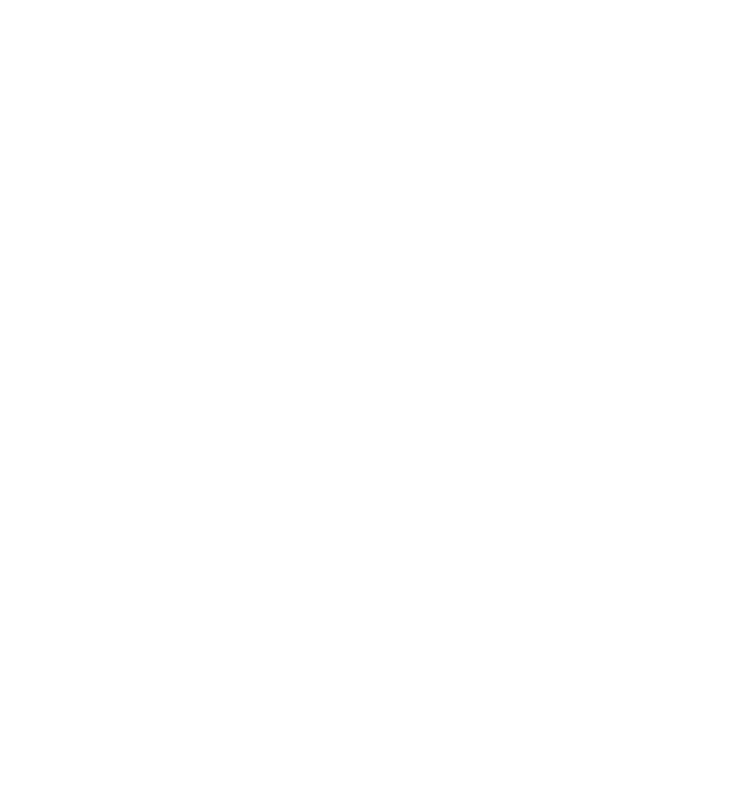
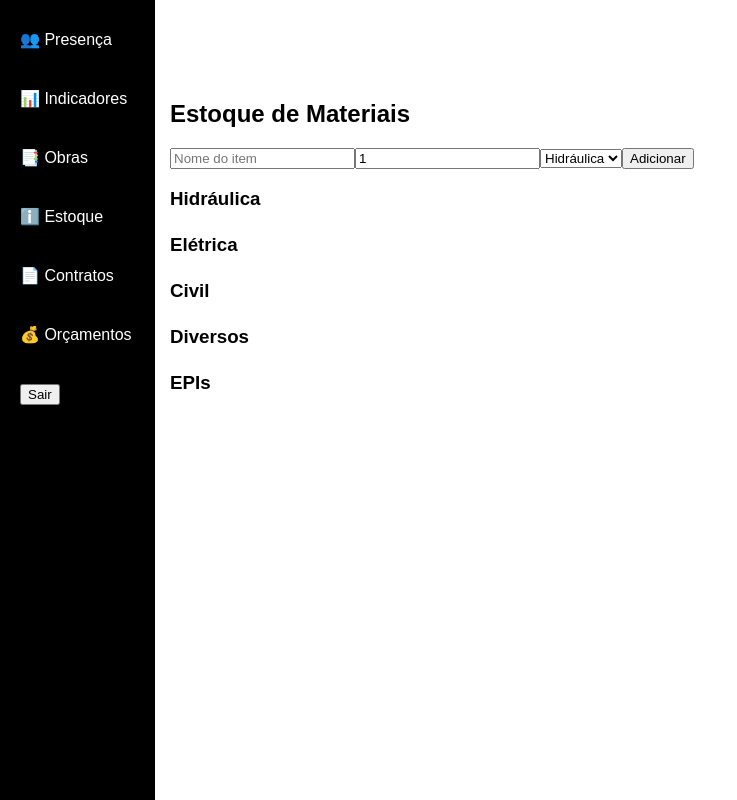
Before and after one commit to andremc331/app-DAFFI, a React (Create React App) app in the folder front/: page /estoque in a window 1280 px wide. Before the commit this address had no page. Shown: the whole page, without its empty margins (0-737 px from the left). Built offline with nearby package versions, Linux system fonts and the light colour scheme.

Commit message:
page estoque

```diff
--- a/front/src/App.tsx
+++ b/front/src/App.tsx
@@ -12,6 +12,7 @@
 import Funcionarios from './pages/Funcionarios';
 import Dashboard from './pages/Dashboard';
 import Obras from './pages/Obras';
+import Estoque from './pages/Estoque';
 
 const App: React.FC = () => {
   return (
@@ -29,6 +30,7 @@
           <Route path="/gerar-contrato" element={<GerarContrato />}/>
           <Route path="/obras" element={<Obras />}/>
           <Route path="/dashboard" element={<Dashboard/>}/>
+          <Route path="/estoque" element={<Estoque/>}/>
         </Routes>
       </BrowserRouter>
     </AuthProvider>
--- a/front/src/components/Sidebar.tsx
+++ b/front/src/components/Sidebar.tsx
@@ -16,16 +16,20 @@
         <span role="img" aria-label="Controle">📊</span> Indicadores
       </StyledComponents.SidebarItem>
 
+      <StyledComponents.SidebarItem onClick={() => navigate('/obras')}>
+        <span role="img" aria-label="Obras">📑</span> Obras
+      </StyledComponents.SidebarItem>
+
+      <StyledComponents.SidebarItem onClick={() => navigate('/estoque')}>
+        <span role="img" aria-label="Estoque">ℹ️</span> Estoque
+      </StyledComponents.SidebarItem>
+
       <StyledComponents.SidebarItem onClick={() => navigate('/gerar-contrato')}>
         <span role="img" aria-label="Contratos">📄</span> Contratos
       </StyledComponents.SidebarItem>
 
       <StyledComponents.SidebarItem onClick={() => navigate('/orcamentos')}>
         <span role="img" aria-label="Orçamentos">💰</span> Orçamentos
-      </StyledComponents.SidebarItem>
-
-      <StyledComponents.SidebarItem onClick={() => navigate('/obras')}>
-        <span role="img" aria-label="Obras">📑</span> Obras
       </StyledComponents.SidebarItem>
 
       <StyledComponents.SidebarItem>
--- /dev/null
+++ b/front/src/pages/Estoque.tsx
@@ -0,0 +1,114 @@
+import React, { useState, useEffect } from 'react';
+import StyledComponents from '../styled/Orcamentostyled';
+import Sidebar from '../components/Sidebar';
+
+const {Container, MainWrapper, Content} = StyledComponents
+
+type Categoria = 'Hidráulica' | 'Elétrica' | 'Civil' | 'Diversos' | 'EPIs';
+
+interface ItemEstoque {
+  id: string;
+  nome: string;
+  quantidade: number;
+  categoria: Categoria;
+}
+
+const categorias: Categoria[] = ['Hidráulica', 'Elétrica', 'Civil', 'Diversos', 'EPIs'];
+
+export default function Estoque() {
+  const [nome, setNome] = useState('');
+  const [quantidade, setQuantidade] = useState<number>(1);
+  const [categoria, setCategoria] = useState<Categoria>('Hidráulica');
+
+  // Carregar dados do localStorage ao iniciar
+ const [itens, setItens] = useState<ItemEstoque[]>(() => {
+  const dadosSalvos = localStorage.getItem('estoque');
+  if (dadosSalvos) {
+    try {
+      const parsed = JSON.parse(dadosSalvos);
+      return Array.isArray(parsed) ? parsed : [];
+    } catch {
+      return [];
+    }
+  }
+  return [];
+});
+
+  // Salvar no localStorage quando itens forem alterados
+  useEffect(() => {
+      console.log('Salvando no localStorage:', itens);
+    localStorage.setItem('estoque', JSON.stringify(itens));
+  }, [itens]);
+
+  const adicionarItem = () => {
+    if (nome.trim() === '' || quantidade <= 0) return;
+
+    const novoItem: ItemEstoque = {
+      id: Date.now().toString(),
+      nome,
+      quantidade,
+      categoria,
+    };
+
+    setItens(prev => [...prev, novoItem]);
+    setNome('');
+    setQuantidade(1);
+    setCategoria('Hidráulica');
+  };
+
+  const removerItem = (id: string) => {
+    const atualizados = itens.filter(item => item.id !== id);
+    setItens(atualizados);
+  };
+
+  return (
+   <Container>
+    <MainWrapper>
+    <Content>
+    <Sidebar />
+<div style={{ padding: '2rem' }}>
+      <h2>Estoque de Materiais</h2>
+
+      <div style={{ marginBottom: '1rem' }}>
+        <input
+          type="text"
+          placeholder="Nome do item"
+          value={nome}
+          onChange={e => setNome(e.target.value)}
+        />
+        <input
+          type="number"
+          min={1}
+          placeholder="Quantidade"
+          value={quantidade}
+          onChange={e => setQuantidade(Number(e.target.value))}
+        />
+        <select value={categoria} onChange={e => setCategoria(e.target.value as Categoria)}>
+          {categorias.map(cat => (
+            <option key={cat} value={cat}>{cat}</option>
+          ))}
+        </select>
+        <button onClick={adicionarItem}>Adicionar</button>
+      </div>
+
+      {categorias.map(cat => (
+        <div key={cat} style={{ marginBottom: '1.5rem' }}>
+          <h3>{cat}</h3>
+          <ul>
+            {itens
+              .filter(item => item.categoria === cat)
+              .map(item => (
+                <li key={item.id}>
+                  {item.nome} — {item.quantidade}
+                  <button onClick={() => removerItem(item.id)} style={{ marginLeft: '10px' }}>Remover</button>
+                </li>
+              ))}
+          </ul>
+        </div>
+      ))}
+    </div>
+    </Content>
+    </MainWrapper>
+    </Container>
+  );
+}
--- a/front/src/pages/HomePage.tsx
+++ b/front/src/pages/HomePage.tsx
@@ -468,7 +468,7 @@
         </a>
         <Contact>Email: comercial@dafficonstrucoes.com</Contact>
         <Button2 href="/sobre">Sobre</Button2>
-        <Button4 href="/login"> <FaLock style={{ marginRight: "5px", fontSize: "1.4rem" }} />
+        <Button4 href="/funcionarios"> <FaLock style={{ marginRight: "5px", fontSize: "1.4rem" }} />
         </Button4>
       </Header>
 
```
